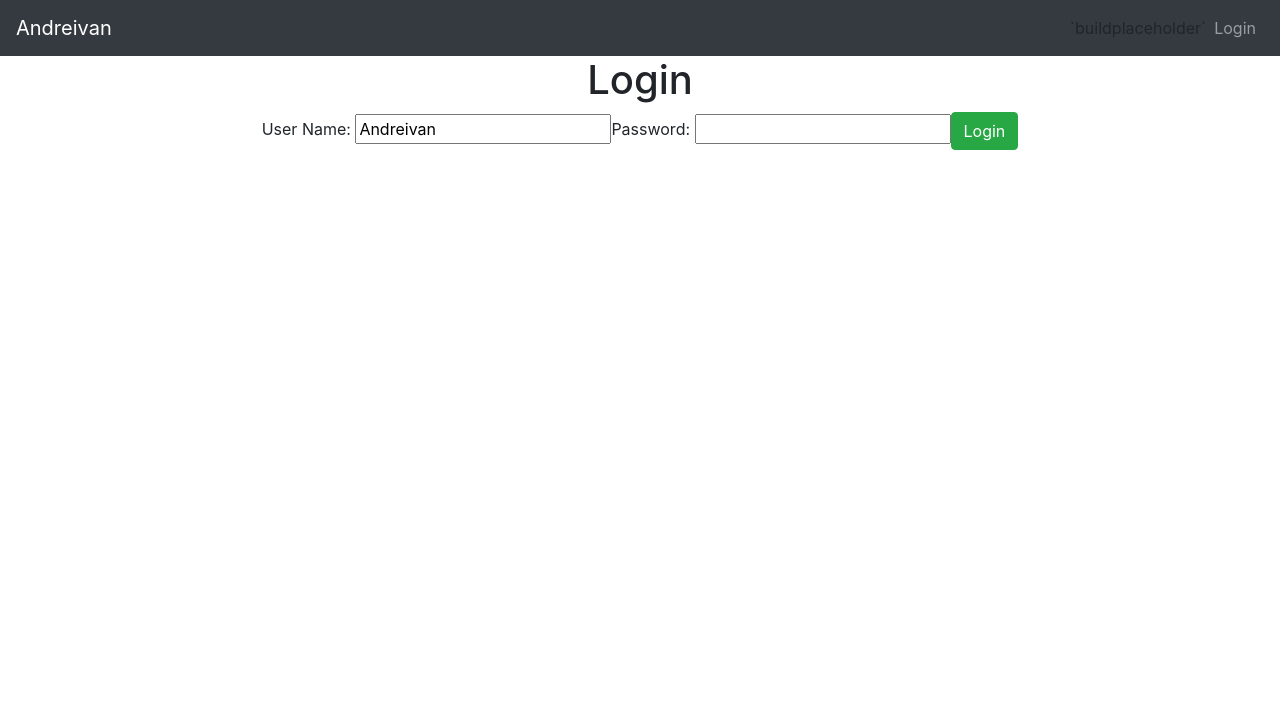
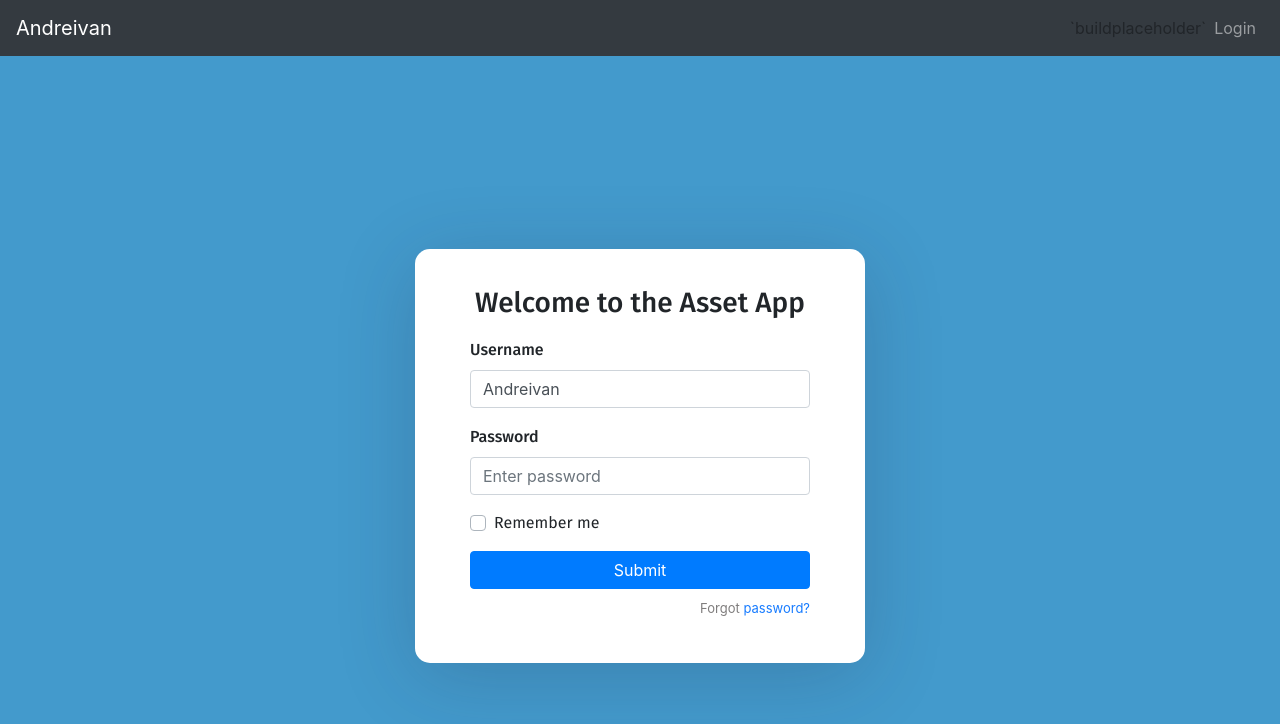
Before and after one commit to AndreivanP/FE_PatrimonyManagement, a React (Create React App) app: page /login in a window 1280 px wide. Shown: the top 724 px of the page. Built offline with nearby package versions, Linux system fonts and the light colour scheme.

Commit message:
New login form

```diff
--- a/package.json
+++ b/package.json
@@ -7,6 +7,7 @@
     "@testing-library/react": "^9.5.0",
     "@testing-library/user-event": "^7.2.1",
     "axios": "^0.21.2",
+    "bootstrap": "^4.3.1",
     "formik": "^2.1.7",
     "moment": "^2.29.1",
     "react": "^16.13.1",
--- a/src/App.css
+++ b/src/App.css
@@ -1,8 +1,8 @@
 .App {
-  height: 100vh; /* Magic here */
-  display: flex;
+  text-align: center;
+  /* display: flex;
   justify-content: center;
-  align-items: center;
+  align-items: center; */
 }
 
 .footer {
@@ -13,6 +13,25 @@
   background-color: #222222;
   justify-content: center;
   display: flex;
+}
+
+.App-logo {
+  height: 40vmin;
+}
+
+.App-header {
+  background-color: #282c34;
+  min-height: 100vh;
+  display: flex;
+  flex-direction: column;
+  align-items: center;
+  justify-content: center;
+  font-size: calc(10px + 2vmin);
+  color: white;
+}
+
+.App-link {
+  color: #09d3ac;
 }
 
 .asset {
--- a/src/App.js
+++ b/src/App.js
@@ -1,11 +1,38 @@
 import React from 'react';
-import PatrimonyManagementApp from './components/patrimony_management/PatrimonyManagementApp'
+import { BrowserRouter as Router, Switch, Route, Link } from "react-router-dom";
+
+import Login from './components/patrimony_management/LoginForm.component'
+import HeaderComponent from './components/patrimony_management/HeaderComponent'
+import LogoutComponent from './components/patrimony_management/LogoutComponent'
+import AuthenticatedRoute from './components/patrimony_management/AuthenticateRoute'
+import ListAssetComponent from './components/patrimony_management/ListAssetComponent'
+import AssetFormComponent from './components/patrimony_management/AssetFormComponent'
+import DashboardComponent from "./components/patrimony_management/DashboardComponent";
+import FinancialComponent from "./components/patrimony_management/FinancialComponent";
+
 import './App.css';
-import './bootstrap.css';
 
 function App() {
   return (
-    <PatrimonyManagementApp/>
+        <Router>
+          <div className="App">
+
+            <HeaderComponent/>
+            <div className="auth-wrapper">
+              <div className="auth-inner">
+                <Switch>
+                  <Route exact path='/' component={Login} />
+                  <Route path="/login" component={Login} />
+                  <AuthenticatedRoute path="/users/:username/assets/:id" component={AssetFormComponent}/>
+                  <AuthenticatedRoute path="/dashboard/" component={DashboardComponent}/>
+                  <AuthenticatedRoute path="/assets/" component={ListAssetComponent}/>
+                  <AuthenticatedRoute path="/financial/" component={FinancialComponent}/>
+                  <AuthenticatedRoute path="/logout/" component={LogoutComponent}/>
+                </Switch>
+              </div>
+            </div>
+          </div>
+        </Router>
   );
 }
 
--- a/src/authentication/AuthenticationService.js
+++ b/src/authentication/AuthenticationService.js
@@ -8,6 +8,7 @@ const TOKEN_SESSION_ATTRIBUTE = 'tokenUser';
 class AuthenticationService {
 
     executeJwtAuthenticationService(username, password) {
+        console.log('Auth')
         return axios.post(`${API_URL}/authenticate`, {
             username,
             password
--- a/src/bootstrap.css
+++ /dev/null
@@ -1 +0,0 @@
-@import url(https://unpkg.com/bootstrap@4.3.1/dist/css/bootstrap.min.css)
--- a/src/components/patrimony_management/AuthenticateRoute.jsx
+++ b/src/components/patrimony_management/AuthenticateRoute.jsx
@@ -1,6 +1,8 @@
 import React, { Component } from "react";
 import AuthenticationService from "../../authentication/AuthenticationService";
 import { Route, Redirect } from "react-router-dom";
+import '../../../node_modules/bootstrap/dist/css/bootstrap.min.css';
+import '../../App.css';
 
 class AuthenticateRoute extends Component {
     render() {
--- /dev/null
+++ b/src/components/patrimony_management/LoginForm.component.js
@@ -0,0 +1,82 @@
+import React, { Component } from "react";
+import AuthenticationService from '../../authentication/AuthenticationService'
+
+class LoginForm extends Component {
+    constructor(props) {
+        super(props)
+        this.state = {
+            username: 'Andreivan',
+            password: '',
+            hasLoginFailed: false,
+            showSuccesMessage: false
+        }
+        this.handleChange = this.handleChange.bind(this);
+        this.loginClicked = this.loginClicked.bind(this);
+
+    }
+
+    handleChange(event) {
+        //console.log(this.state);
+        this.setState({
+            [event.target.name]: event.target.value
+        })
+    }
+
+    loginClicked() {
+        console.log('Testtttttt')
+        AuthenticationService.executeJwtAuthenticationService(this.state.username, this.state.password)
+            .then( (response) => {
+                AuthenticationService.registerSuccessfulLoginJwt(this.state.username, response.data.token)
+                this.props.history.push(`/dashboard`)
+            }).catch( () => {
+                this.setState({ showSuccesMessage: false })
+                this.setState({ hasLoginFailed: true })
+            })
+    }
+
+    render() {
+        return (
+            <div>
+                <h3>Welcome to the Asset App</h3>
+
+                <div className="form-group">
+                    <label>Username</label>
+                    {this.state.hasLoginFailed && <div className="alert alert-warning">Invalid Credentials</div>}
+                    {this.state.showSuccesMessage && <div>Login Sucessful</div>}
+                    <input type="text" className="form-control" name="username" value={this.state.username} placeholder="Enter username" onChange={this.handleChange}/>
+                </div>
+
+                <div className="form-group">
+                    <label>Password</label>
+                    <input type="password"  className="form-control"  name="password" value={this.state.password} placeholder="Enter password" onChange={this.handleChange}/>
+                </div>
+
+                <div className="form-group">
+                    <div className="custom-control custom-checkbox">
+                        <input type="checkbox" className="custom-control-input" id="customCheck" />
+                        <label className="custom-control-label" htmlFor="customCheck">Remember me</label>
+                    </div>
+                </div>
+
+                <button type="submit" className="btn btn-primary btn-block" onClick={this.loginClicked}>Submit</button>
+                <p className="forgot-password text-right">
+                    Forgot <a href="#">password?</a>
+                </p>
+            </div>
+        //     <div className="text-center">
+        //     <h1 >Login</h1>
+        //     <div >
+        //         {/* <ShowInvalidCredentials hasLoginFailed={this.state.hasLoginFailed}></ShowInvalidCredentials>
+        //         <ShowLoginSuccesMessage showSuccesMessage={this.state.showSuccesMessage}></ShowLoginSuccesMessage> */}
+        //         {this.state.hasLoginFailed && <div className="alert alert-warning">Invalid Credentials</div>}
+        //         {this.state.showSuccesMessage && <div>Login Sucessful</div>}
+        //         User Name: <input type="text" name="username" value={this.state.username} onChange={this.handleChange}></input>
+        //         Password: <input type="password" name="password" value={this.state.password} onChange={this.handleChange}></input>
+        //         <button className="btn btn-success" onClick={this.loginClicked}>Login</button>
+        //     </div>
+        // </div>
+        );
+    }
+}
+
+export default LoginForm
--- a/src/components/patrimony_management/PatrimonyManagementApp.jsx
+++ b/src/components/patrimony_management/PatrimonyManagementApp.jsx
@@ -1,4 +1,4 @@
-import LoginComponent from "./LoginComponent";
+import LoginComponent from "./LoginForm.component";
 import React, { Component } from 'react'
 import {BrowserRouter as Router, Route, Switch} from 'react-router-dom'
 import HeaderComponent from './HeaderComponent'
@@ -12,7 +12,7 @@ import FinancialComponent from "./FinancialComponent";
 class PatrimonyManagementApp extends Component {
     render() {
         return (
-            <div className="PatrimonyManagementApp">
+            // <div className="PatrimonyManagementApp">
                 <Router>
                 <>
                     <HeaderComponent/>
@@ -28,7 +28,7 @@ class PatrimonyManagementApp extends Component {
                     {/* <FooterComponent/>     */}
                 </>
                 </Router>
-            </div>
+            // </div>
         )
     }
 }
--- a/src/index.css
+++ b/src/index.css
@@ -1,13 +1,73 @@
+@import url('https://fonts.googleapis.com/css?family=Fira+Sans:400,500,600,700,800');
+
+* {
+  box-sizing: border-box;
+}
 body {
-  margin: 0;
-  font-family: -apple-system, BlinkMacSystemFont, 'Segoe UI', 'Roboto', 'Oxygen',
-    'Ubuntu', 'Cantarell', 'Fira Sans', 'Droid Sans', 'Helvetica Neue',
-    sans-serif;
-  -webkit-font-smoothing: antialiased;
-  -moz-osx-font-smoothing: grayscale;
+  background: #439acc !important;
+  min-height: 100vh;
+  display: flex;
+  font-weight: 400;
+  font-family: 'Fira Sans', sans-serif;
 }
 
-code {
-  font-family: source-code-pro, Menlo, Monaco, Consolas, 'Courier New',
-    monospace;
+h1,h2,h3,h4,h5,h6,label,span {
+  font-weight: 500;
+  font-family: 'Fira Sans', sans-serif;
 }
+
+body, html, .App, #root, .auth-wrapper {
+  width: 100%;
+  height: 100%;
+}
+
+.navbar-light {
+  background-color: #ffffff;
+  box-shadow: 0px 14px 80px rgba(34, 35, 58, 0.2);
+}
+
+.auth-wrapper {
+  display: flex;
+  justify-content: center;
+  flex-direction: column;
+  text-align: left;
+}
+
+.auth-inner {
+  width: 450px;
+  margin: auto;
+  background: #ffffff;
+  box-shadow: 0px 14px 80px rgba(34, 35, 58, 0.2);
+  padding: 40px 55px 45px 55px;
+  border-radius: 15px;
+  transition: all .3s;
+}
+
+.auth-wrapper .form-control:focus {
+  border-color: #167bff;
+  box-shadow: none;
+}
+
+.auth-wrapper h3 {
+  text-align: center;
+  margin: 0;
+  line-height: 1;
+  padding-bottom: 20px;
+}
+
+.custom-control-label {
+  font-weight: 400;
+}
+
+.forgot-password,
+.forgot-password a {
+  text-align: right;
+  font-size: 13px;
+  padding-top: 10px;
+  color: #7f7d7d;
+  margin: 0;
+}
+
+.forgot-password a {
+  color: #167bff;
+}
```
Also changed, not shown: 2 other files (tests, documents, lock files or other folders).
